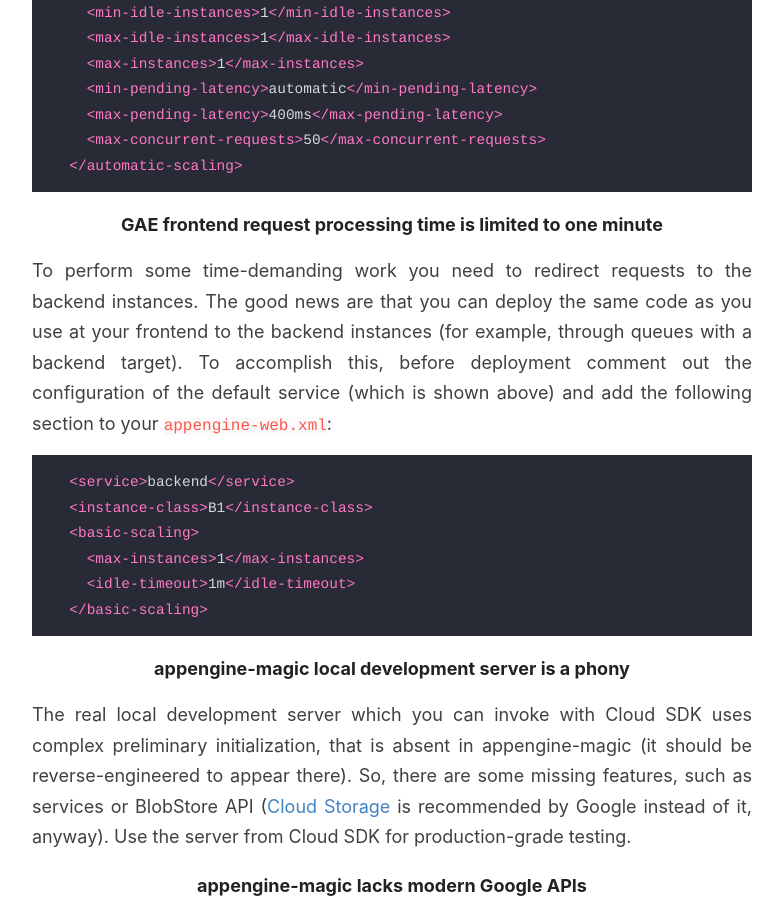
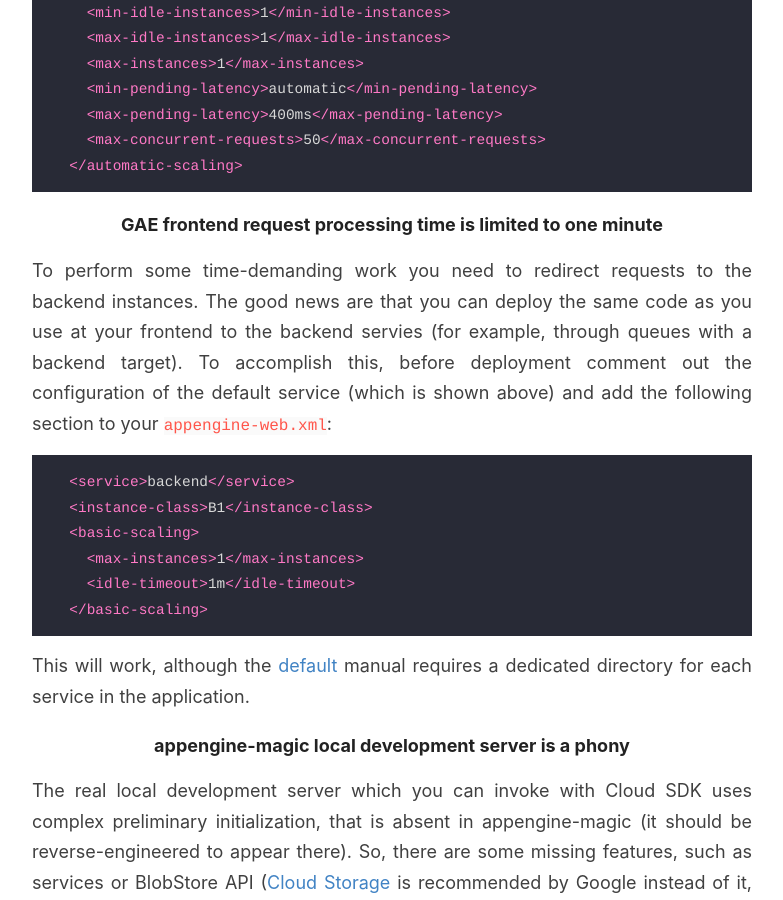
Before and after one commit to GChristensen/posts, a Jekyll site: the page built from _posts/2019-10-14-eight-years-of-clojure-and-google-app-engine.md, in a window 1280 px wide and 900 px high, scrolled down 3158 px. Shown: the whole window, without its empty margins (248-1031 px from the left). Built offline with Jekyll 4.4.1, drawn with Linux system fonts in a browser that asks for light colours.

Commit message:
new post

````diff
--- a/_posts/2019-10-14-eight-years-of-clojure-and-google-app-engine.md
+++ b/_posts/2019-10-14-eight-years-of-clojure-and-google-app-engine.md
@@ -132,7 +132,7 @@
 
 To perform some time-demanding work you need to redirect requests to the backend instances.
 The good news are that you can deploy the same code as you use at your frontend
-to the backend instances (for example, through queues with a backend target).
+to the backend servies (for example, through queues with a backend target).
 To accomplish this, before deployment comment out the configuration of the default service
 (which is shown above) and add the following section to your `appengine-web.xml`:
 
@@ -144,6 +144,9 @@
     <idle-timeout>1m</idle-timeout>
   </basic-scaling>
 ```
+
+This will work, although the [default](https://cloud.google.com/appengine/docs/standard/java/configuration-files)
+manual requires a dedicated directory for each service in the application.
 
 #### appengine-magic local development server is a phony
 
````
